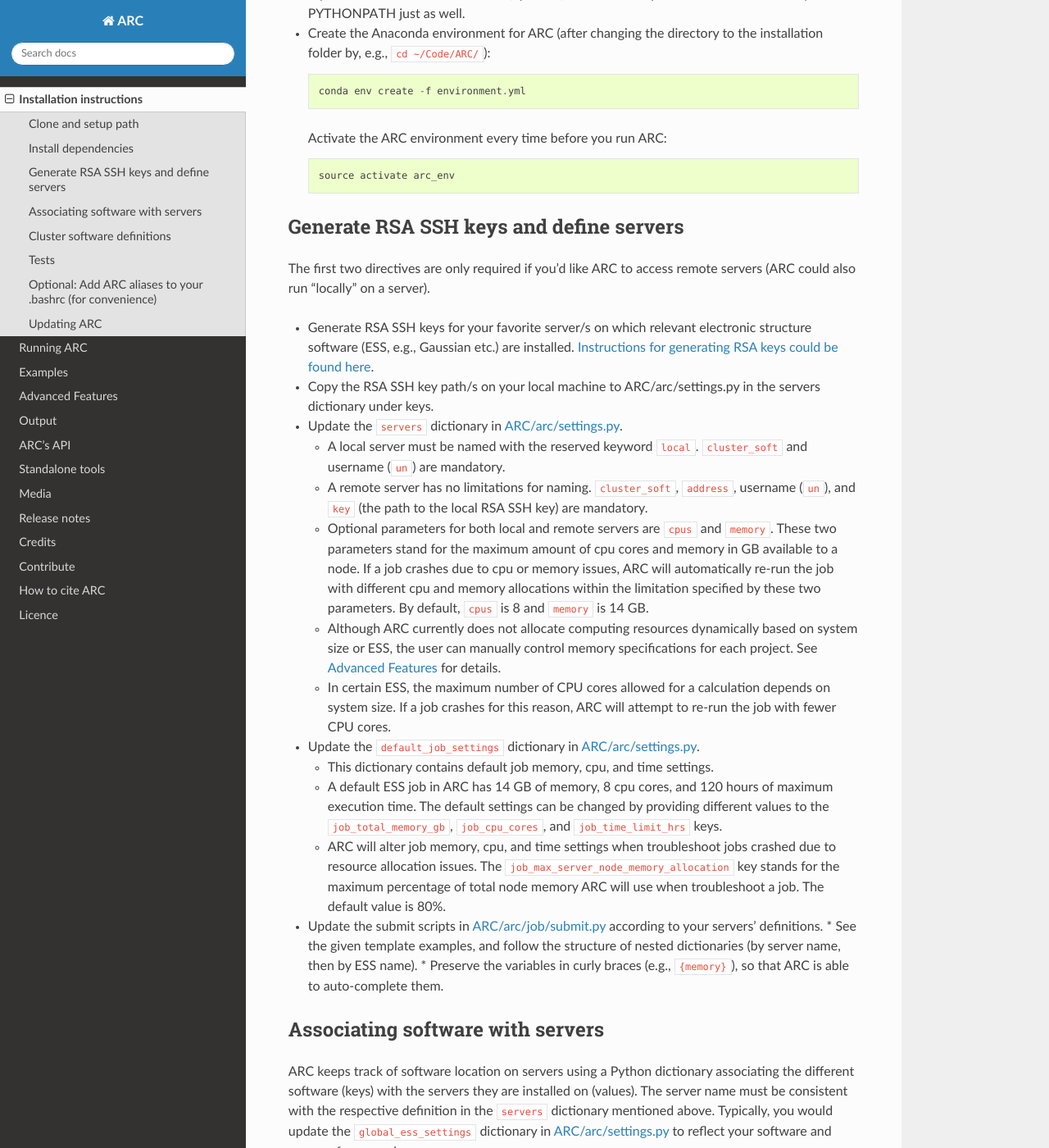
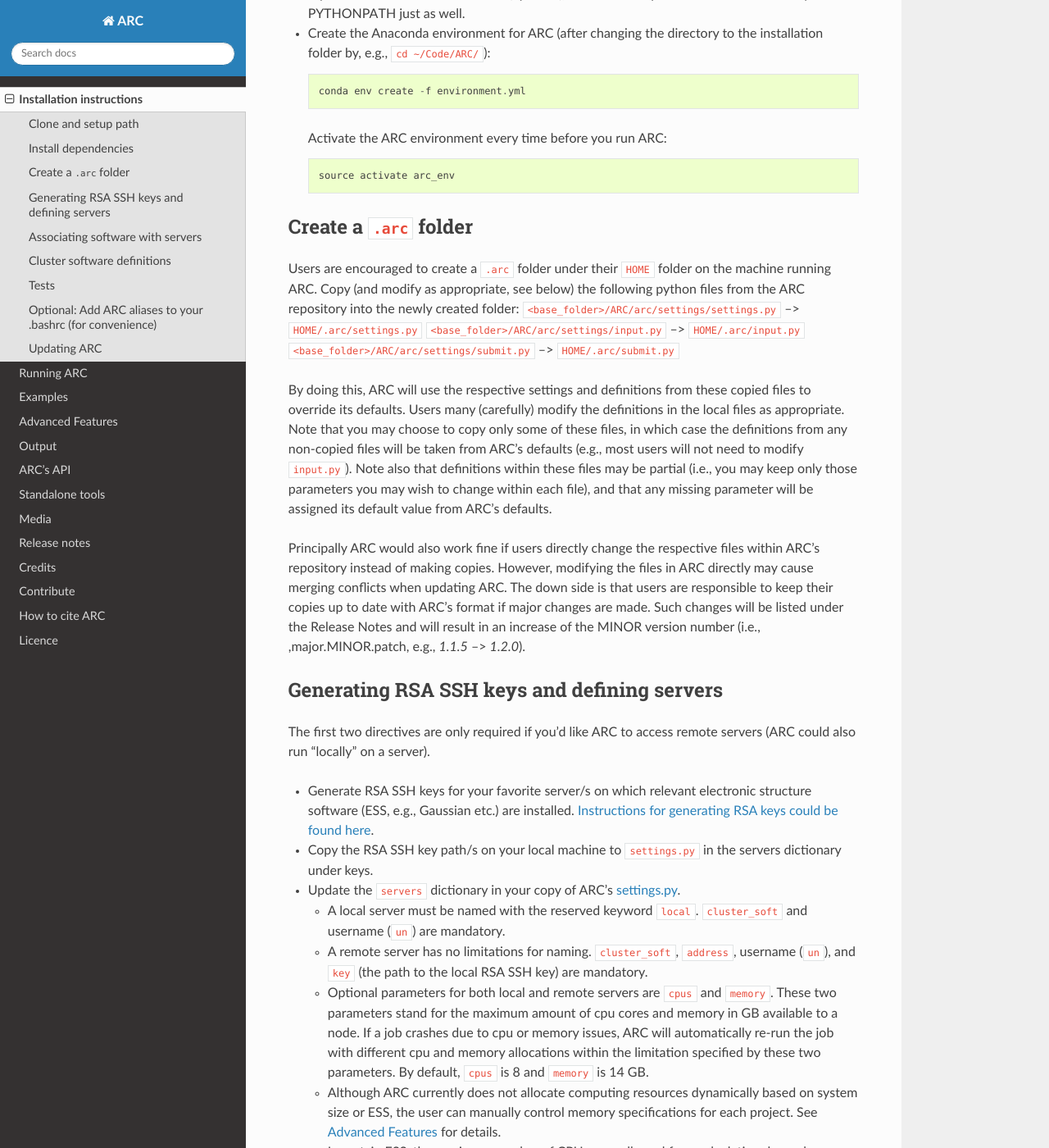
Before and after one commit to ReactionMechanismGenerator/ARC, a Sphinx documentation site: the page built from docs/source/installation.rst, in a window 1280 px wide and 1400 px high, scrolled down 888 px. Shown: the whole window at 82% size. Built offline with Sphinx 7.4.7 and the Read the Docs theme 2.0.0, drawn with Linux system fonts in a browser that asks for light colours; formulas are drawn with MathJax 3; the version number could not be read and is left out; some of the changed text lies outside the part shown.

Commit message:
Docs: Updated the docs to reflect the option to copy user-modified files

```diff
--- a/docs/source/installation.rst
+++ b/docs/source/installation.rst
@@ -51,8 +51,33 @@ Install dependencies
      source activate arc_env
 
 
-Generate RSA SSH keys and define servers
-^^^^^^^^^^^^^^^^^^^^^^^^^^^^^^^^^^^^^^^^
+Create a ``.arc`` folder
+^^^^^^^^^^^^^^^^^^^^^^^^
+
+Users are encouraged to create a ``.arc`` folder under their ``HOME`` folder on the machine running ARC.
+Copy (and modify as appropriate, see below) the following python files
+from the ARC repository into the newly created folder:
+``<base_folder>/ARC/arc/settings/settings.py`` --> ``HOME/.arc/settings.py``
+``<base_folder>/ARC/arc/settings/input.py`` --> ``HOME/.arc/input.py``
+``<base_folder>/ARC/arc/settings/submit.py`` --> ``HOME/.arc/submit.py``
+
+By doing this, ARC will use the respective settings and definitions from these copied files
+to override its defaults. Users many (carefully) modify the definitions in the local files
+as appropriate. Note that you may choose to copy only some of these files, in which case the
+definitions from any non-copied files will be taken from ARC's defaults (e.g., most users will
+not need to modify ``input.py``).  Note also that definitions within these files may be partial
+(i.e., you may keep only those parameters you may wish to change within each file), and that any
+missing parameter will be assigned its default value from ARC's defaults.
+
+Principally ARC would also work fine if users directly change the respective files within ARC's repository
+instead of making copies. However, modifying the files in ARC directly may cause merging conflicts when
+updating ARC. The down side is that users are responsible to keep their copies up to date with ARC's format
+if major changes are made. Such changes will be listed under the Release Notes and will result in an increase
+of the MINOR version number (i.e., ,major.MINOR.patch, e.g., `1.1.5` --> `1.2.0`).
+
+
+Generating RSA SSH keys and defining servers
+^^^^^^^^^^^^^^^^^^^^^^^^^^^^^^^^^^^^^^^^^^^^
 
 The first two directives are only required if you'd like ARC to access remote servers
 (ARC could also run "locally" on a server).
@@ -60,10 +85,10 @@ The first two directives are only required if you'd like ARC to access remote se
 - Generate RSA SSH keys for your favorite server/s on which relevant electronic structure software
   (ESS, e.g., Gaussian etc.) are installed. `Instructions for generating RSA keys could be found here
   <https://www.digitalocean.com/community/tutorials/how-to-set-up-ssh-keys--2>`_.
-- Copy the RSA SSH key path/s on your local machine to ARC/arc/settings.py in the servers
+- Copy the RSA SSH key path/s on your local machine to ``settings.py`` in the servers
   dictionary under keys.
-- Update the ``servers`` dictionary in `ARC/arc/settings.py
-  <https://github.com/ReactionMechanismGenerator/ARC/blob/master/arc/settings.py>`_.
+- Update the ``servers`` dictionary in your copy of ARC's `settings.py
+  <https://github.com/ReactionMechanismGenerator/ARC/blob/master/arc/settings/settings.py>`_.
 
   * A local server must be named with the reserved keyword ``local``. ``cluster_soft`` and username (``un``) are
     mandatory.
@@ -78,8 +103,8 @@ The first two directives are only required if you'd like ARC to access remote se
   * In certain ESS, the maximum number of CPU cores allowed for a calculation depends on system size. If a job crashes
     for this reason, ARC will attempt to re-run the job with fewer CPU cores.
 
-- Update the ``default_job_settings`` dictionary in `ARC/arc/settings.py
-  <https://github.com/ReactionMechanismGenerator/ARC/blob/master/arc/settings.py>`_.
+- Update the ``default_job_settings`` dictionary in your copy of ARC's `settings.py
+  <https://github.com/ReactionMechanismGenerator/ARC/blob/master/arc/settings/settings.py>`_.
 
   * This dictionary contains default job memory, cpu, and time settings.
   * A default ESS job in ARC has 14 GB of memory, 8 cpu cores, and 120 hours of maximum execution time. The default
@@ -89,8 +114,8 @@ The first two directives are only required if you'd like ARC to access remote se
     The ``job_max_server_node_memory_allocation`` key stands for the maximum percentage of total node memory ARC will
     use when troubleshoot a job. The default value is 80%.
 
-- Update the submit scripts in `ARC/arc/job/submit.py
-  <https://github.com/ReactionMechanismGenerator/ARC/blob/master/arc/job/submit.py>`_
+- Update the submit scripts in your copy of ARC's `submit.py
+  <https://github.com/ReactionMechanismGenerator/ARC/blob/master/arc/settings/submit.py>`_
   according to your servers' definitions.
   * See the given template examples, and follow the structure of nested dictionaries (by server name, then by ESS name).
   * Preserve the variables in curly braces (e.g., ``{memory}``), so that ARC is able to auto-complete them.
@@ -101,8 +126,9 @@ Associating software with servers
 ARC keeps track of software location on servers using a Python dictionary associating the different software (keys)
 with the servers they are installed on (values). The server name must be consistent with the respective definition
 in the ``servers`` dictionary mentioned above. Typically, you would update the ``global_ess_settings`` dictionary in
-`ARC/arc/settings.py <https://github.com/ReactionMechanismGenerator/ARC/blob/master/arc/settings.py>`_ to reflect
-your software and servers, for example::
+your copy of ARC's
+`settings.py <https://github.com/ReactionMechanismGenerator/ARC/blob/master/arc/settings/settings.py>`_
+to reflect your software and servers, for example::
 
   global_ess_settings = {
       'gaussian': ['server1', 'server2'],
@@ -136,8 +162,8 @@ Cluster software definitions
 ^^^^^^^^^^^^^^^^^^^^^^^^^^^^
 
 ARC supports Slurm and Oracle/Sun Grid Engine (OGE / SGE). If you're using other `cluster software`__, or if your
-server's definitions are different that ARC's, you should also modify the following variables in
-`ARC/arc/settings.py <https://github.com/ReactionMechanismGenerator/ARC/blob/master/arc/settings.py>`_:
+server's definitions are different that ARC's, you should also modify the following variables in your copy of ARC's
+`settings.py <https://github.com/ReactionMechanismGenerator/ARC/blob/master/arc/settings/settings.py>`_:
 
 - ``check_status_command``
 - ``submit_command``
@@ -201,8 +227,9 @@ Updating ARC
 ARC is being updated frequently. Make sure to update ARC and enjoy new features and bug fixes.
 
 Note:
-    It is highly recommended to backup files you manually changed in ARC before updating the version,
-    these are usually `ARC/arc/settings.py` and `ARC/arc/job/submit.py`.
+    If you change ARC's parameters within the repository rather than copies thereof as explained above,
+    it is highly recommended to backup the files you manually changed before updating ARC.
+    These are usually `ARC/arc/settings/settings.py` and `ARC/arc/settings/submit.py`.
 
 You can update ARC to a specific version, or to the most recent developer version.
 To get the most recent developer version, do the following
```
